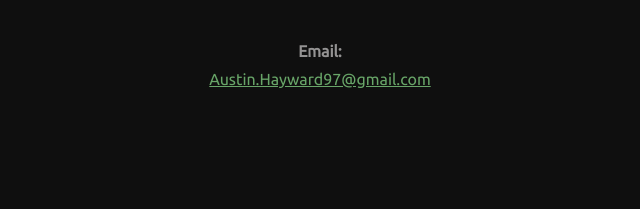
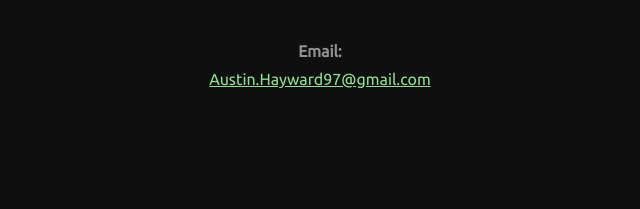
Before and after one commit to AustinHaywardIT/AustinHaywardIT.github.io, a plain HTML site: page index.html in a window 1280 px wide. In both pictures the pointer is over the link "Austin.Hayward97@gmail.com". Shown: the part 2716-2925 px from the top of the page, 320-960 px from the left. Drawn offline with Linux system fonts and the light colour scheme.

Commit message:
Add files via upload

```diff
--- a/index.html
+++ b/index.html
@@ -3,7 +3,7 @@
 <head>
     <meta charset="UTF-8">
     <meta name="viewport" content="width=device-width, initial-scale=1.0">
-    <title>Document</title>
+    <title>My Portfolio</title>
 <link href="https://fonts.googleapis.com/css2?family=Ubuntu&display=swap" rel="stylesheet">
 <link rel="stylesheet" href="style.css">
 
--- a/style.css
+++ b/style.css
@@ -322,6 +322,10 @@ section h2{
 
 }
 
+#contact a:hover{
+  color: rgb(143, 226, 143);
+}
+
 .waytocontact{
   color: rgb(148, 147, 147);
 }
```
